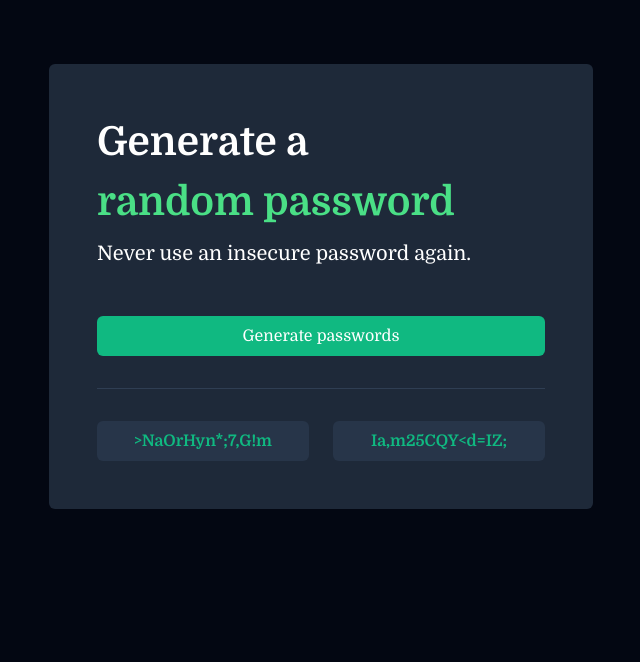
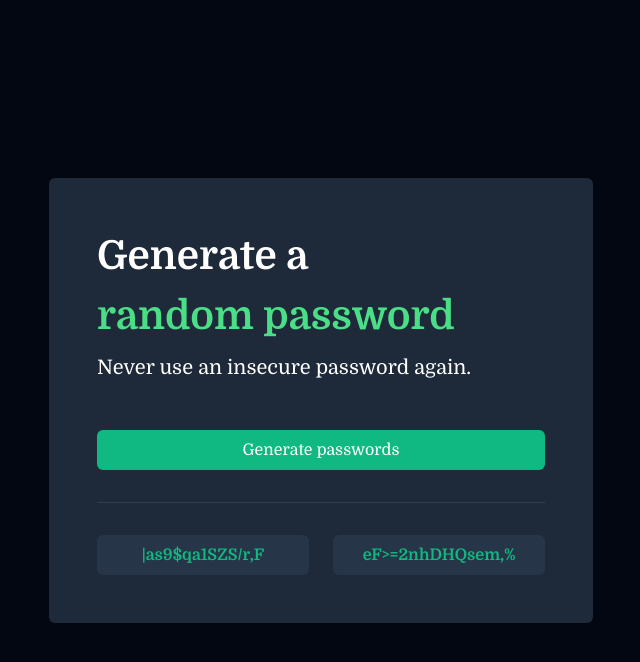
Before and after one commit to Timmydrax/cryptify, a plain HTML site: page index.html in a window 1280 px wide. Both pictures are taken after a click on the button "Generate passwords". Shown: the whole page, without its empty margins (319-959 px from the left). Drawn offline with nearby package versions, Linux system fonts and the light colour scheme.

Commit message:
FIX: Bug fix & Refactoring UI

```diff
--- a/index.html
+++ b/index.html
@@ -13,21 +13,25 @@
     />
     <title>Cryptify || Password Generator</title>
   </head>
-  <body class="w-screen min-h-screen bg-gray-950 flex flex-col font-[Domine]">
-    <main class="w-full flex flex-col">
+  <body
+    class="w-full min-h-screen bg-gray-950 flex flex-col items-center justify-center font-[Domine]"
+  >
+    <main class="px-4 flex flex-col items-center">
       <section
-        class="bg-gray-800 flex flex-col items-left max-w-[550px] mx-auto p-12 rounded-md my-16"
+        class="bg-gray-800 flex flex-col items-left max-w-[320px] sm:max-w-[550px] mx-auto p-8 sm:p-12 rounded-md my-8 sm:my-16"
       >
-        <div class="mb-12 flex flex-col gap-2">
-          <h1 class="text-[2.5rem] font-extrabold text-white max-w-[360px]">
+        <div class="mb-8 sm:mb-12 flex flex-col gap-2">
+          <h1
+            class="text-[2.25rem] sm:text-[2.5rem] font-extrabold text-white max-w-[360px]"
+          >
             Generate a <span class="text-[#4ADF86]">random password</span>
           </h1>
-          <p class="text-xl text-white">
+          <p class="text-lg sm:text-xl text-white">
             Never use an insecure password again.
           </p>
         </div>
 
-        <div class="flex flex-col gap-8">
+        <div class="flex flex-col gap-4 sm:gap-8">
           <button
             class="bg-[#10B981] text-white px-4 py-2 rounded-md cursor-pointer hover:bg-[#059669]"
             id="button-el"
@@ -37,17 +41,20 @@
 
           <div class="border-b-[1px] border-[#2F3E53] w-full"></div>
 
-          <div class="flex flex-row gap-6 flex-wrap">
-            <div
-              class="w-[212px] h-[40px] rounded-md bg-[#273549] flex items-center justify-center"
-            >
-              <p id="generator-one" class="text-[#10B981] font-bold"></p>
-            </div>
-            <div
-              class="w-[212px] h-[40px] rounded-md bg-[#273549] flex items-center justify-center"
-            >
-              <p id="generator-two" class="text-[#10B981] font-bold"></p>
-            </div>
+          <div class="flex flex-row gap-4 sm:gap-6 flex-wrap">
+            <input
+              type="text"
+              class="w-full sm:w-[212px] h-[40px] rounded-md bg-[#273549] flex items-center text-[#10B981] font-extrabold px-4 py-2 text-center outline-none"
+              id="generator-one"
+              readonly
+            />
+
+            <input
+              type="text"
+              class="w-full sm:w-[212px] h-[40px] rounded-md bg-[#273549] flex items-center text-[#10B981] font-extrabold px-4 py-2 text-center outline-none"
+              id="generator-two"
+              readonly
+            />
           </div>
         </div>
       </section>
--- a/script.js
+++ b/script.js
@@ -2,11 +2,9 @@ let buttonEl = document.getElementById("button-el");
 let generatorOne = document.getElementById("generator-one");
 let generatorTwo = document.getElementById("generator-two");
 
-buttonEl.addEventListener("click", (event) => {
-  event.preventDefault();
-  getRandomCharacters();
+buttonEl.addEventListener("click", () => {
+  generateCharacters();
 });
-
 
 const characters = [
   "A",
@@ -102,12 +100,23 @@ const characters = [
   "/",
 ];
 
-function getRandomCharacters() {
-  let passwordLength = 15;
-  for (let i = 0; i < passwordLength; i++) {
-    const randomIndexOne = Math.floor(Math.random() * characters.length);
-    const randomIndexTwo = Math.floor(Math.random() * characters.length);
-    generatorOne.textContent += characters[randomIndexOne];
-    generatorTwo.textContent += characters[randomIndexTwo];
+// function getRandomCharactersOne() {
+//   let passwordLength = 15;
+//   for (let i = 0; i < passwordLength; i++) {
+//     const randomIndexOne = Math.floor(Math.random() * characters.length);
+//     const randomIndexTwo = Math.floor(Math.random() * characters.length);
+//     generatorOne.textContent += characters[randomIndexOne];
+//     generatorTwo.textContent += characters[randomIndexTwo];
+//   }
+//     return generatorOne;
+// }
+
+function generateCharacters() {
+  let length = 15;
+  for (let i = 0; i < length; i++) {
+    let randomIndexOne = Math.floor(Math.random() * characters.length);
+    let randomIndexTwo = Math.floor(Math.random() * characters.length);
+    generatorOne.value += characters[randomIndexOne];
+    generatorTwo.value += characters[randomIndexTwo];
   }
 }
```
